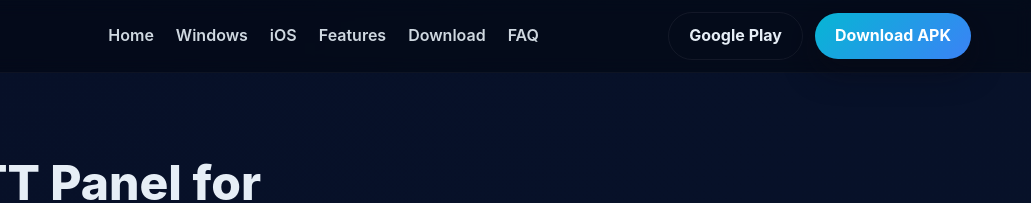
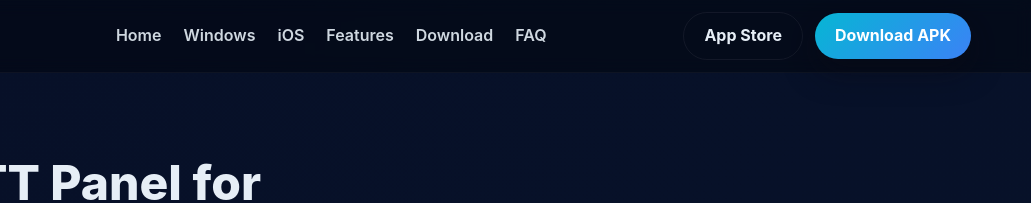
Before and after one commit to iot-mqtt-panel/iot-mqtt-panel.github.io, a plain HTML site: page iot-mqtt-panel-for-windows.html in a window 1280 px wide. Shown: the top 203 px of the page, 249-1280 px from the left. Drawn offline with Linux system fonts and the light colour scheme.

Commit message:
Replace Google Play link with App Store link

```diff
--- a/iot-mqtt-panel-for-windows.html
+++ b/iot-mqtt-panel-for-windows.html
@@ -32,7 +32,7 @@
       </nav>
 
       <div class="header-actions">
-        <a class="btn btn-outline" href="https://play.google.com/store/apps/details?id=snr.lab.iotmqttpanel.prod" target="_blank" rel="noopener">Google Play</a>
+        <a class="btn btn-outline" href="https://napkforpc.com/app/snr.lab.iotmqttpanel.prod/iot-mqtt-panel/" target="_blank">App Store</a>
         <a class="btn btn-primary" href="#download">Download APK</a>
       </div>
 
```
